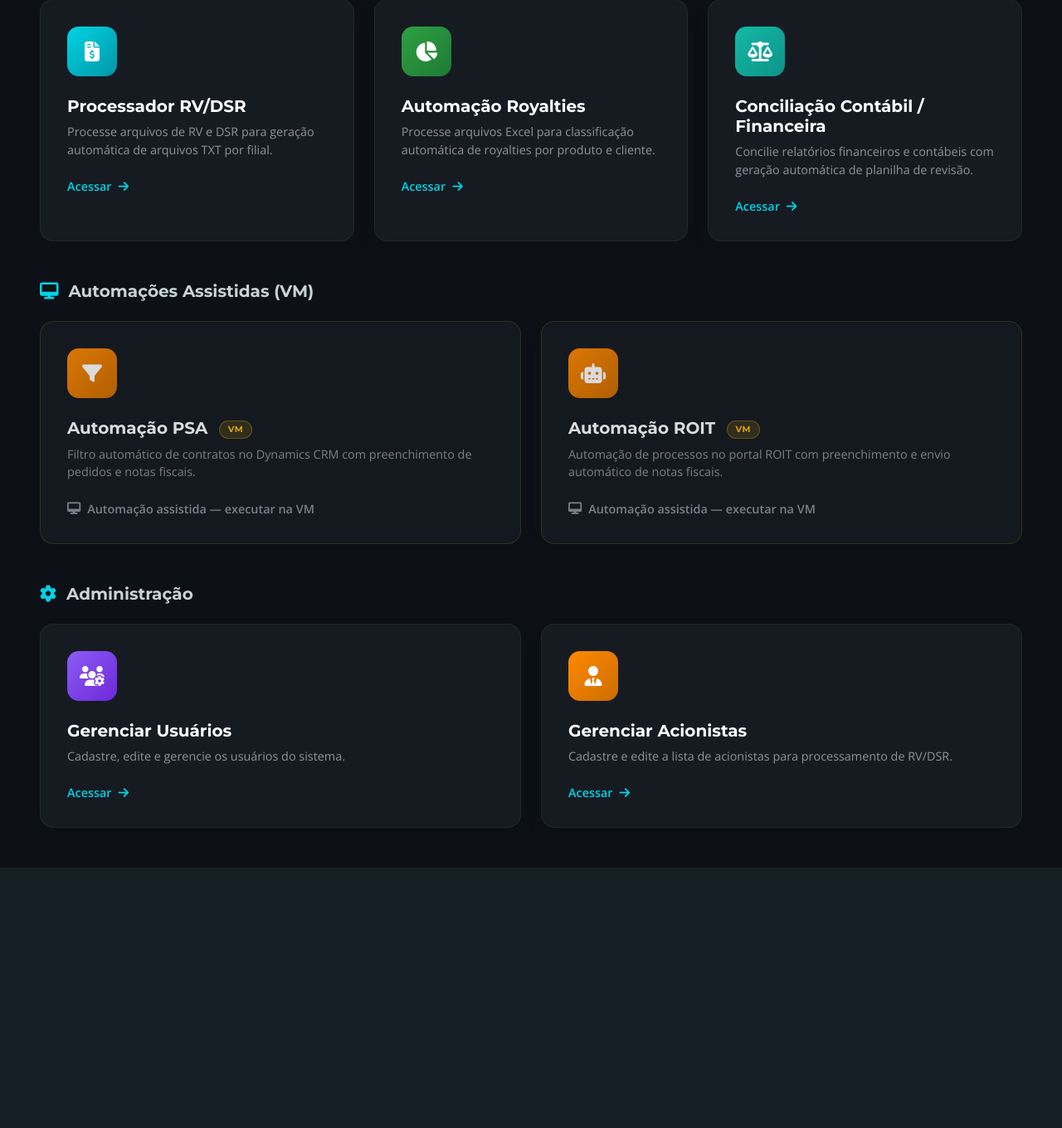
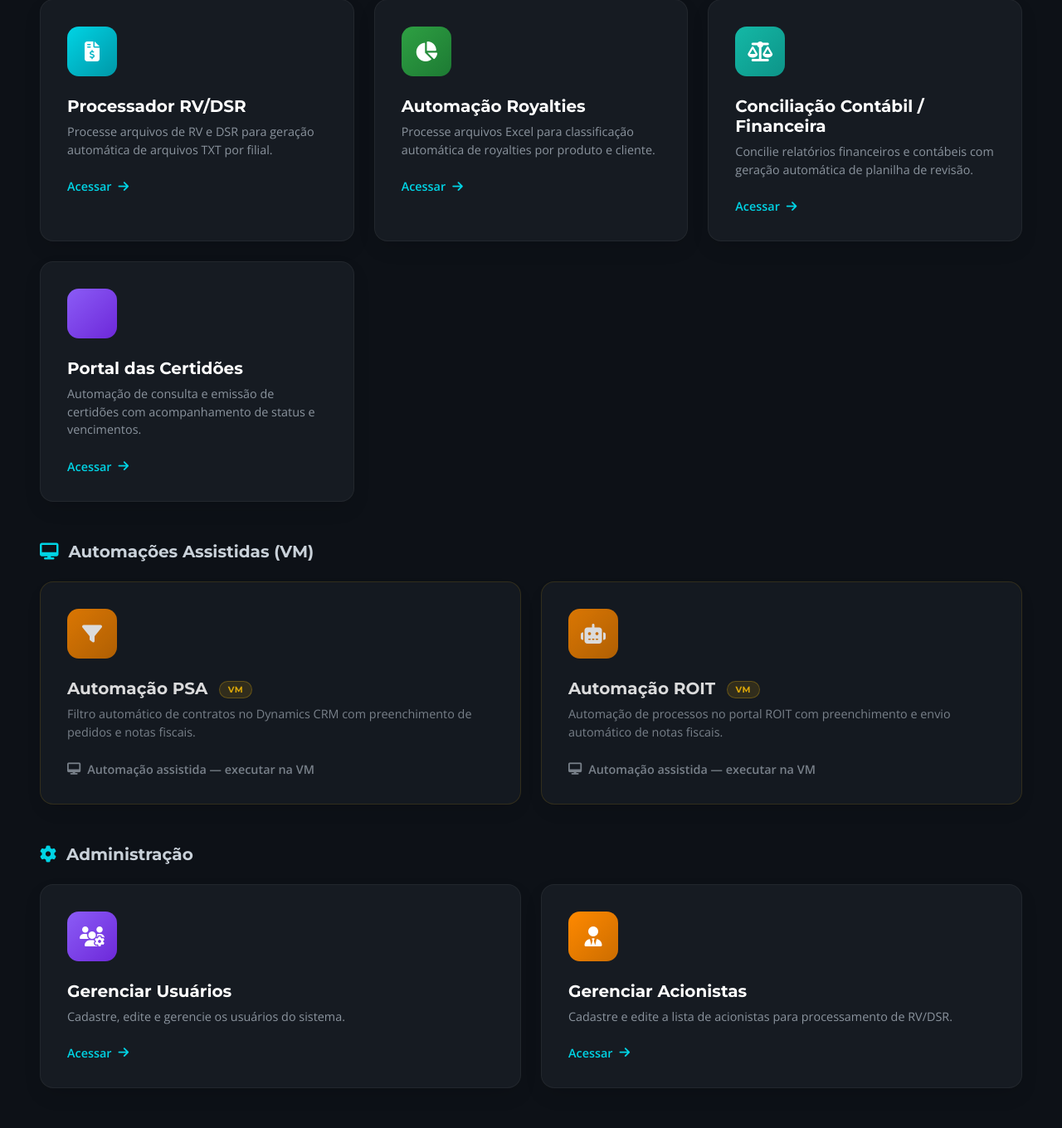
Before and after one commit to albadedeus/portalautomacao, a Flask app: page /dashboard in a window 1280 px wide. Shown: the part 218-1578 px from the top of the page at 83% size. Before the commit the page ends 1264 px from the top, so only its background shows below. Run offline with Flask 3, Linux system fonts and the light colour scheme; the visitor is signed in with stand-in values (Sample User, id 1).

Commit message:
Adiciona card Portal das Certidoes no dashboard
Direciona para http://192.168.88.29:8080/login.html em nova aba.

Co-Authored-By: Claude Opus 4.6 <noreply@anthropic.com>

```diff
--- a/templates/dashboard.html
+++ b/templates/dashboard.html
@@ -337,6 +337,17 @@
           Acessar <i class="fas fa-arrow-right"></i>
         </div>
       </a>
+
+      <a href="http://192.168.88.29:8080/login.html" target="_blank" class="card">
+        <div class="card-icon purple">
+          <i class="fas fa-file-certificate"></i>
+        </div>
+        <h2>Portal das Certidões</h2>
+        <p>Automação de consulta e emissão de certidões com acompanhamento de status e vencimentos.</p>
+        <div class="card-arrow">
+          Acessar <i class="fas fa-arrow-right"></i>
+        </div>
+      </a>
     </div>
 
     <div class="admin-section">
```
